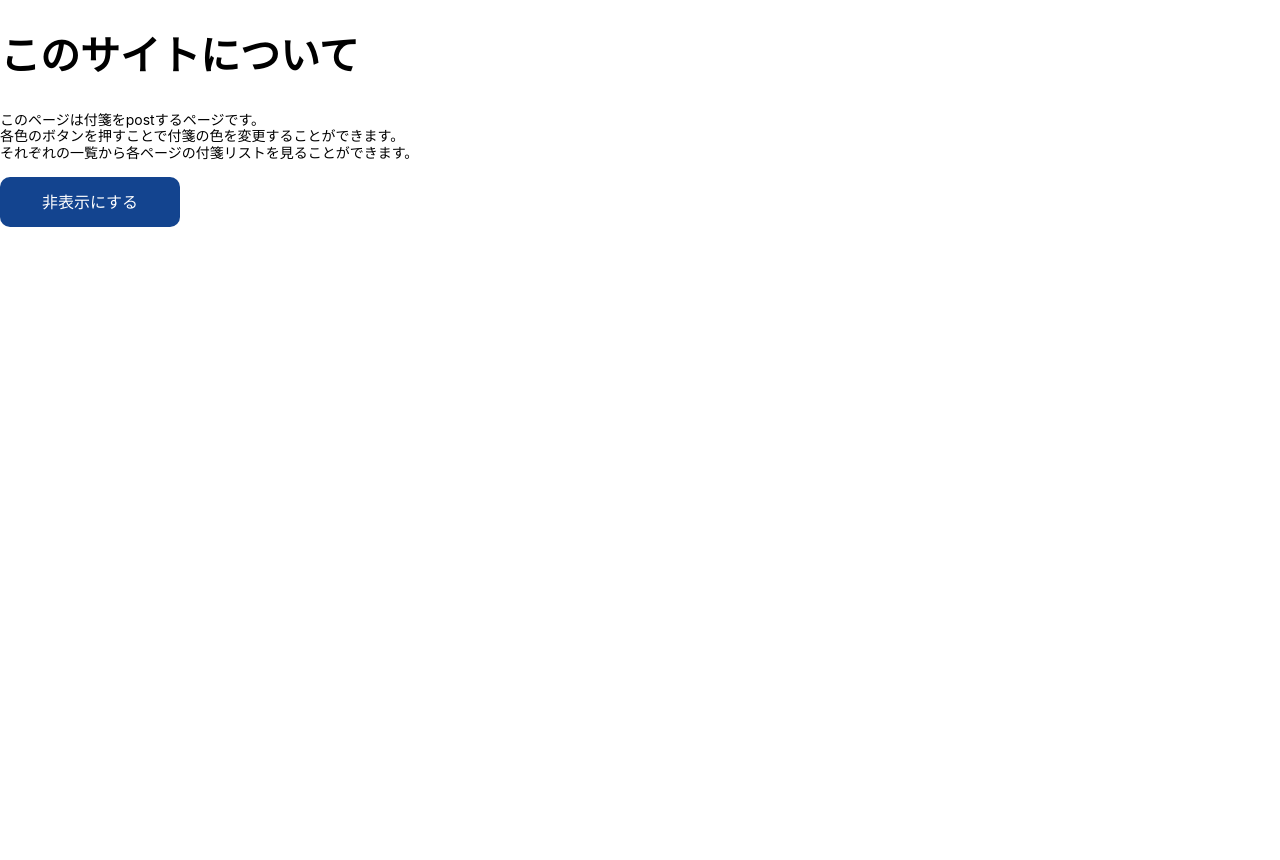
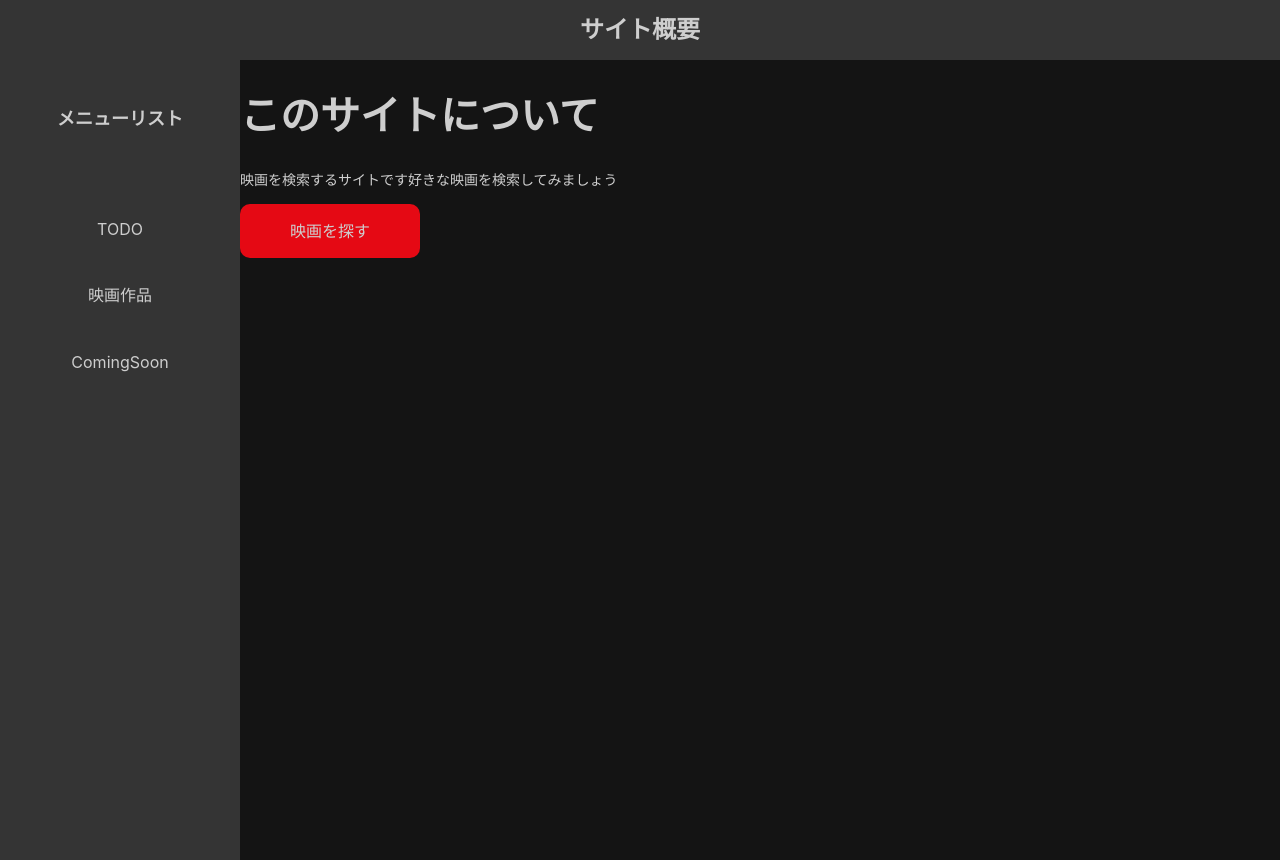
Before and after one commit to ryogosteeny/practice, a React (Create React App) app: page / in a window 1280 px wide. Before the commit the page ends 800 px from the top, so only its background shows below. Built offline with nearby package versions, Linux system fonts and the light colour scheme.

Commit message:
DescBoxにLocalNavを追加しレイアウト

```diff
--- a/src/components/atoms/DescBoxTxt.tsx
+++ b/src/components/atoms/DescBoxTxt.tsx
@@ -2,26 +2,17 @@ import React from "react";
 import "./DescBoxTxt.css";
 
 interface Props {
-  isVisible: boolean;
+  description: string;
 }
 
-export const DescBoxTxt = React.memo(({ isVisible }: Props) => {
-  // todo stateの値によって表示非表示切り替える
+export const DescBoxTxt = React.memo(({ description }: Props) => {
   console.log("DescBoxTxt");
 
   return (
-    <div className={"txtBox"}>
-      {isVisible ? (
-        <p>
-          このページは付箋をpostするページです。
-          <br />
-          各色のボタンを押すことで付箋の色を変更することができます。
-          <br />
-          それぞれの一覧から各ページの付箋リストを見ることができます。
-        </p>
-      ) : (
-        <p>説明文は非表示になっています。</p>
-      )}
+    <div className="txtBox">
+      <p>{description}</p>
     </div>
   );
 });
+
+// TODO　このコンポーネントは404ページとサイト紹介のページで使用する
--- a/src/components/atoms/DescHead.css
+++ b/src/components/atoms/DescHead.css
@@ -1,4 +1,4 @@
-.descHead {
+.desc-head__title {
     font-weight: bold;
     font-size: 40px;
 }
--- a/src/components/atoms/DescHead.tsx
+++ b/src/components/atoms/DescHead.tsx
@@ -1,7 +1,17 @@
 import React from "react";
 import "./DescHead.css";
 
-export const DescHead = React.memo(() => {
+interface Props {
+  title: string;
+}
+
+export const DescHead = React.memo(({ title }: Props) => {
   console.log("DescHead");
-  return <h2 className={"descHead"}>このサイトについて</h2>;
+  return (
+    <div className="desc-head">
+      <h2 className="desc-head__title">{title}</h2>
+    </div>
+  );
 });
+
+// TODO ここは汎用的にする
--- a/src/components/atoms/HideButton.css
+++ /dev/null
@@ -1,9 +0,0 @@
-.hideBtn {
-    background-color: #13448f;
-    color: white;
-    width: 180px;
-    border: none;
-    padding: 16px 8px;
-    font-size: 16px;
-    border-radius: 10px;
-}
--- a/src/components/atoms/HideButton.tsx
+++ /dev/null
@@ -1,16 +0,0 @@
-import React from "react";
-import "./HideButton.css";
-
-interface Props {
-  btnText: string;
-  onClick: () => void;
-}
-
-export const HideButton = ({ onClick, btnText }: Props) => {
-  console.log("HideButton");
-  return (
-    <button onClick={onClick} className={"hideBtn"}>
-      {btnText}
-    </button>
-  );
-};
--- /dev/null
+++ b/src/components/atoms/MainButton.css
@@ -0,0 +1,21 @@
+.btn {
+    display: inline-block;
+    width: 180px;
+    padding: 16px 8px;
+    font-size: 16px;
+    border-radius: 10px;
+    border: 2px solid transparent;
+}
+
+.main-btn {
+    background-color: #e50914;
+    color: #cecece;
+}
+
+.main-btn:hover,
+.main-btn:focus {
+    background-color: #cecece;
+    border: 2px solid currentColor;
+    color: #e50914;
+    transition: .15s;
+}
--- /dev/null
+++ b/src/components/atoms/MainButton.tsx
@@ -0,0 +1,19 @@
+import React from "react";
+import "./MainButton.css";
+
+interface Props {
+  btnText: string;
+  onClick: () => void;
+}
+
+export const MainButton = ({ onClick, btnText }: Props) => {
+  console.log("MainButton");
+  return (
+    <button onClick={onClick} className={"btn main-btn"}>
+      {btnText}
+    </button>
+  );
+};
+
+// TODO　このコンポーネントは404ページとサイト紹介のページで使用する
+// TODO　汎用的に使用するにはclassNameを動的にしないといけない
--- a/src/components/organism/DescBox.tsx
+++ b/src/components/organism/DescBox.tsx
@@ -1,29 +1,37 @@
-import React, { useState } from "react";
+import React from "react";
 import { DescHead } from "../atoms/DescHead";
 import { DescBoxTxt } from "../atoms/DescBoxTxt";
-import { HideButton } from "../atoms/HideButton";
+import { MainButton } from "../atoms/MainButton";
+import { Header } from "../atoms/Header";
+import { LocalNav } from "./LocalNav";
+import "./Film.css";
 
 export const DescBox = () => {
-  const [isVisible, setIsVisible] = useState<boolean>(true);
-  console.log("DescBox");
-
-  const handleIsVisibleHidden = () => {
-    setIsVisible(!isVisible);
-  };
-
-  const handleIsVisibleDisplay = () => {
-    setIsVisible(true);
-  };
-
   return (
     <div>
-      <DescHead />
-      <DescBoxTxt isVisible={isVisible} />
-      {isVisible ? (
-        <HideButton onClick={handleIsVisibleHidden} btnText={"非表示にする"} />
-      ) : (
-        <HideButton onClick={handleIsVisibleDisplay} btnText={"表示する"} />
-      )}
+      <div className="page__header__color">
+        <Header title={"サイト概要"} />
+      </div>
+      <div className="content-has-column">
+        <main className="content__main">
+          <div className="desc-box">
+            {/*  TODO コンテンツを真ん中に配置したいならdesc-boxをcssに追加、どのファイルに入れるか悩む*/}
+            <DescHead title={"このサイトについて"} />
+            <DescBoxTxt
+              description={
+                "映画を検索するサイトです好きな映画を検索してみましょう"
+              }
+            />
+            <MainButton
+              onClick={() => alert("ページを遷移する")} // todo ここは関数を受け取れるようにする
+              btnText={"映画を探す"}
+            />
+          </div>
+        </main>
+        <aside className="content__side">
+          <LocalNav />
+        </aside>
+      </div>
     </div>
   );
 };
--- a/src/components/organism/Film.tsx
+++ b/src/components/organism/Film.tsx
@@ -65,3 +65,5 @@ export const Film = () => {
     </div>
   );
 };
+
+// todo ルーティングする
--- a/src/components/organism/LocalNav.tsx
+++ b/src/components/organism/LocalNav.tsx
@@ -39,7 +39,4 @@ export const LocalNav = () => {
   );
 };
 
-// 仕様
-// TODO ログイン画面以外は常に表示される>>どこにおくのか？>>それぞれのcontainerにおくのか？それともApp.jsに配置するのか？
-// TODO レイアウトとしてはサイトの左側に配置にするコンテンツとの2カラム設計にする>>どこでレイアウトをするか>> 各containerでセット
-// TODO currentページのとこの背景色を変えて現在いる位置が視覚的にわかるようにする
+// TODO 各ページへ遷移させる
```
